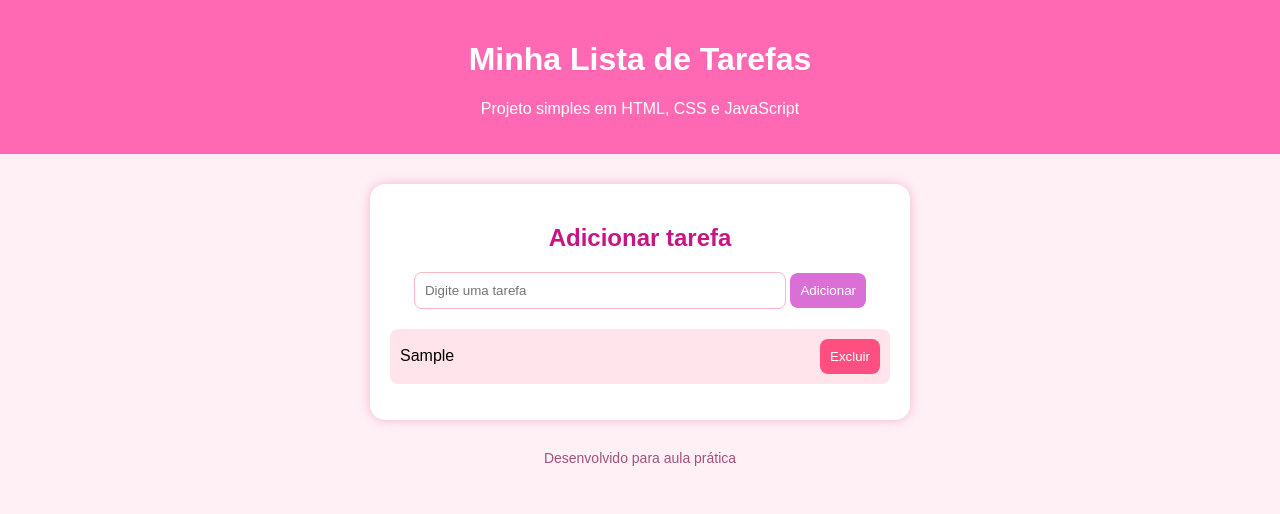
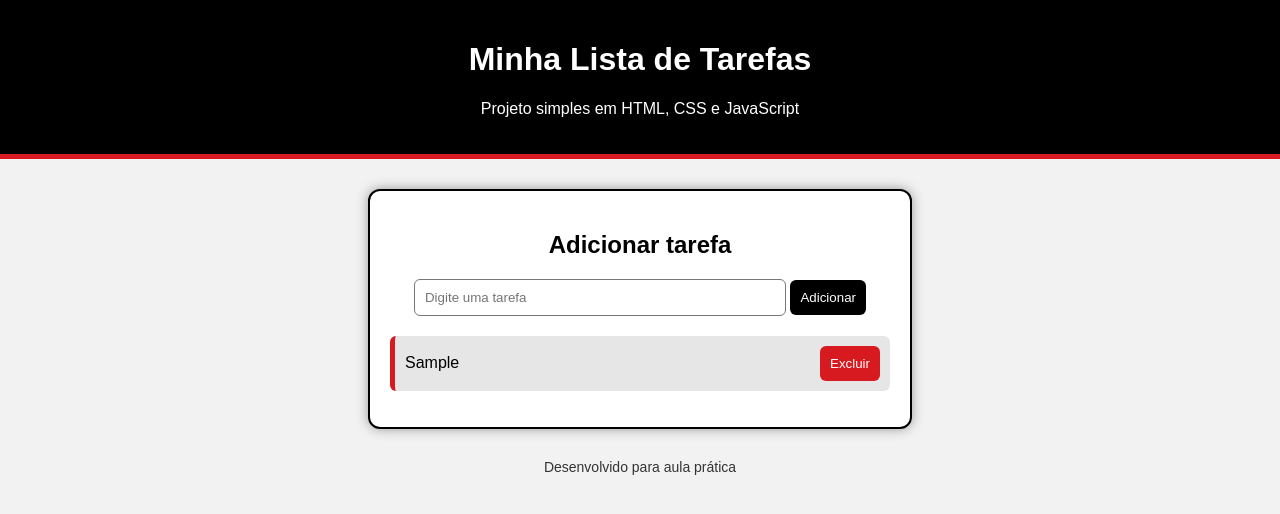
Before and after one commit to ownbluegirl/listatarefas, a plain HTML site: page index.html in a window 1280 px wide. Both pictures are taken after typing "Sample" into the empty fields and a click on the button "Adicionar". Drawn offline with Linux system fonts and the light colour scheme.

Commit message:
Update index.html

```diff
--- a/index.html
+++ b/index.html
@@ -7,16 +7,17 @@
   <style>
     body {
       font-family: Arial, sans-serif;
-      background-color: #fff0f6;
+      background-color: #f2f2f2;
       margin: 0;
       padding: 0;
       text-align: center;
     }
 
     header {
-      background-color: #ff69b4;
+      background-color: #000000;
       color: white;
       padding: 20px;
+      border-bottom: 5px solid #d71920;
     }
 
     main {
@@ -25,32 +26,33 @@
       max-width: 500px;
       margin: 30px auto;
       padding: 20px;
-      border-radius: 15px;
-      box-shadow: 0 0 12px #f3b6d2;
+      border-radius: 12px;
+      box-shadow: 0 0 12px #999;
+      border: 2px solid #000000;
     }
 
     h2 {
-      color: #c71585;
+      color: #000000;
     }
 
     input {
       padding: 10px;
       width: 70%;
-      border: 1px solid #ffb6c1;
-      border-radius: 8px;
+      border: 1px solid #777;
+      border-radius: 6px;
     }
 
     button {
       padding: 10px;
       border: none;
-      background-color: #da70d6;
+      background-color: #000000;
       color: white;
-      border-radius: 8px;
+      border-radius: 6px;
       cursor: pointer;
     }
 
     button:hover {
-      background-color: #ba55d3;
+      background-color: #333333;
     }
 
     ul {
@@ -60,10 +62,11 @@
     }
 
     li {
-      background-color: #ffe4ec;
+      background-color: #e6e6e6;
       margin: 8px 0;
       padding: 10px;
-      border-radius: 8px;
+      border-radius: 6px;
+      border-left: 5px solid #d71920;
       display: flex;
       justify-content: space-between;
       align-items: center;
@@ -75,16 +78,16 @@
     }
 
     .remover {
-      background-color: #ff4f81;
+      background-color: #d71920;
     }
 
     .remover:hover {
-      background-color: #e6005c;
+      background-color: #a60000;
     }
 
     footer {
       margin-top: 30px;
-      color: #a0527d;
+      color: #333;
       font-size: 14px;
     }
   </style>
```
